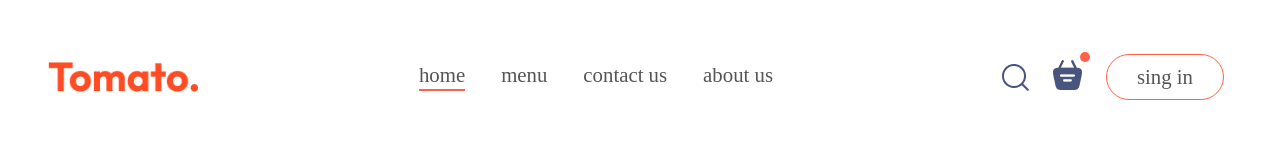
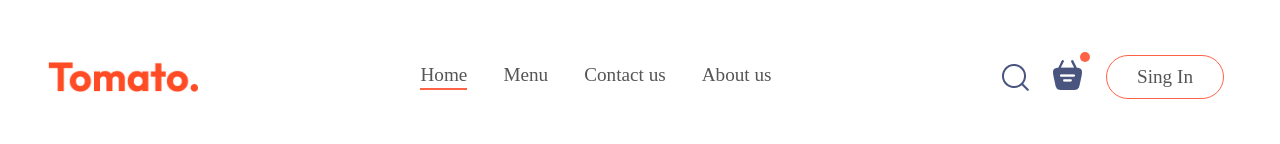
Before and after one commit to dunaa1essa/reactProject, a React (Create React App) app: page / in a window 1280 px wide. Shown: the top 144 px of the page. Built offline with nearby package versions, Linux system fonts and the light colour scheme; a web font is replaced by a local one.

Commit message:
food-list

```diff
--- a/src/App.js
+++ b/src/App.js
@@ -13,7 +13,7 @@ const App = () => {
       <Routes>
        <Route path='/' element={<Home/>}/>
        <Route path='/cart' element={<Cart/>}/>
-       <Route path='/' element={<PlaceOrder/>}/>
+       <Route path='/placeOrder' element={<PlaceOrder/>}/>
       </Routes>
     </div>
   )
--- a/src/componets/ExploreMenu/ExploreMenu.css
+++ b/src/componets/ExploreMenu/ExploreMenu.css
@@ -42,3 +42,7 @@
     background-color: #e2e2e2;
     border: none;
 }
+.explore-menu-list-itme .active{
+    border: 4px solid tomato;
+    padding: 2px;
+}
--- a/src/componets/ExploreMenu/ExploreMenu.js
+++ b/src/componets/ExploreMenu/ExploreMenu.js
@@ -11,7 +11,7 @@ const ExprolMenu = ({category,setCategory}) => {
       {menu_list.map((item,index) => {
         return(
           <div onClick={()=>setCategory(prev=>prev===item.menu_name?"All":item.menu_name)} key={index} className='explore-menu-list-itme'>
-            <img src={item.menu_image} alt=''/>
+            <img className={category===item.menu_name?'active':item.menu_name} src={item.menu_image} alt=''/>
             <p>{item.menu_name}</p>
           </div>
         )
--- /dev/null
+++ b/src/componets/FoodDisplay/FoodDisplay.js
@@ -0,0 +1,24 @@
+import React from 'react'
+import { StoreContext } from '../../context/StoreContext'
+
+const FoodDisplay = () => {
+  return (
+    <div className='food-disblay'>
+
+      <div className='food-display-menu-list'>
+      {StoreContext.map((item,index) => {
+        return(
+          <div key={index} className='explore-menu-list-itme'>
+            <img src={item.image} alt=''/>
+            <p>{item.name}</p>
+            <p>{item.price}</p>
+          </div>
+        )
+      })}
+      </div>
+
+    </div>
+  )
+}
+
+export default FoodDisplay
--- a/src/componets/Navbar/navbar.css
+++ b/src/componets/Navbar/navbar.css
@@ -14,7 +14,7 @@
      list-style: none;
      gap: 20px;
      color:  #555;
-     font-size: 1.3rem;
+     font-size: 1.2rem;
  }
  .navbar-right{
      display: flex;
@@ -22,7 +22,7 @@
  }
  .navbar button{
      background: transparent;
-     font-size: 1.3rem;
+     font-size: 1.2rem;
      color:  #555;
      border: 1px solid tomato;
      padding: 10px 30px;
--- a/src/componets/Navbar/navbar.js
+++ b/src/componets/Navbar/navbar.js
@@ -10,10 +10,10 @@ const Navbar = () => {
     <div className='navbar'>
         <img src={assets.logo} alt='' className='logo'/>
         <ul className='navbar-menu'>
-            <li onClick={()=>setmenu('home')} className={menu==='home'?'active':''}>home</li>
-            <li onClick={()=>setmenu('menu')} className={menu==='menu'?'active':''}>menu</li>
-            <li onClick={()=>setmenu('contact us')} className={menu==='contact us'?'active':''}>contact us</li>
-            <li onClick={()=>setmenu('about us')} className={menu==='about us'?'active':''}>about us</li>
+            <li onClick={()=>setmenu('home')} className={menu==='home'?'active':''}>Home</li>
+            <li onClick={()=>setmenu('menu')} className={menu==='menu'?'active':''}>Menu</li>
+            <li onClick={()=>setmenu('contact us')} className={menu==='contact us'?'active':''}>Contact us</li>
+            <li onClick={()=>setmenu('about us')} className={menu==='about us'?'active':''}>About us</li>
         </ul>
         <div className='navbar-right'>
             <img src={assets.search_icon} alt=''/>
@@ -21,7 +21,7 @@ const Navbar = () => {
             <img src={assets.basket_icon} alt=''/>
             <div className='dot'></div>
             </div>
-            <button>sing in</button>
+            <button>Sing In</button>
         </div>
     </div>
   )
--- /dev/null
+++ b/src/context/StoreContext.js
@@ -0,0 +1,16 @@
+import { createContext } from "react";
+import { food_list } from "../assets/assets";
+export const StoreContext =createContext(null);
+
+const StoreContextProvider = (props) => {
+    const ContextValue ={
+        food_list
+    }
+
+    return(
+        <StoreContext.Provider value={ContextValue}>
+            {props.children}
+        </StoreContext.Provider>
+    )
+}
+export default StoreContextProvider;
--- a/src/index.js
+++ b/src/index.js
@@ -4,11 +4,14 @@ import './index.css';
 import App from './App';
 import reportWebVitals from './reportWebVitals';
 import { BrowserRouter } from 'react-router-dom';
+import StoreContextProvider from './context/StoreContext';
 
 const root = ReactDOM.createRoot(document.getElementById('root'));
 root.render(
   <BrowserRouter>
-    <App />
+  <StoreContextProvider>
+     <App />
+  </StoreContextProvider>
   </BrowserRouter>
 );
 
--- a/src/pages/Home/home.js
+++ b/src/pages/Home/home.js
@@ -2,6 +2,7 @@ import React, { useState } from 'react'
 import './home.css'
 import Header from '../../componets/Header/Header'
 import ExprolMenu from '../../componets/ExploreMenu/ExploreMenu'
+import  FoodDisplay from '../../componets/FoodDisplay/FoodDisplay'
 
 const Home = () => {
 
```
Also changed, not shown: src/componets/FoodDisplay/FoodDisplay.css (added).
